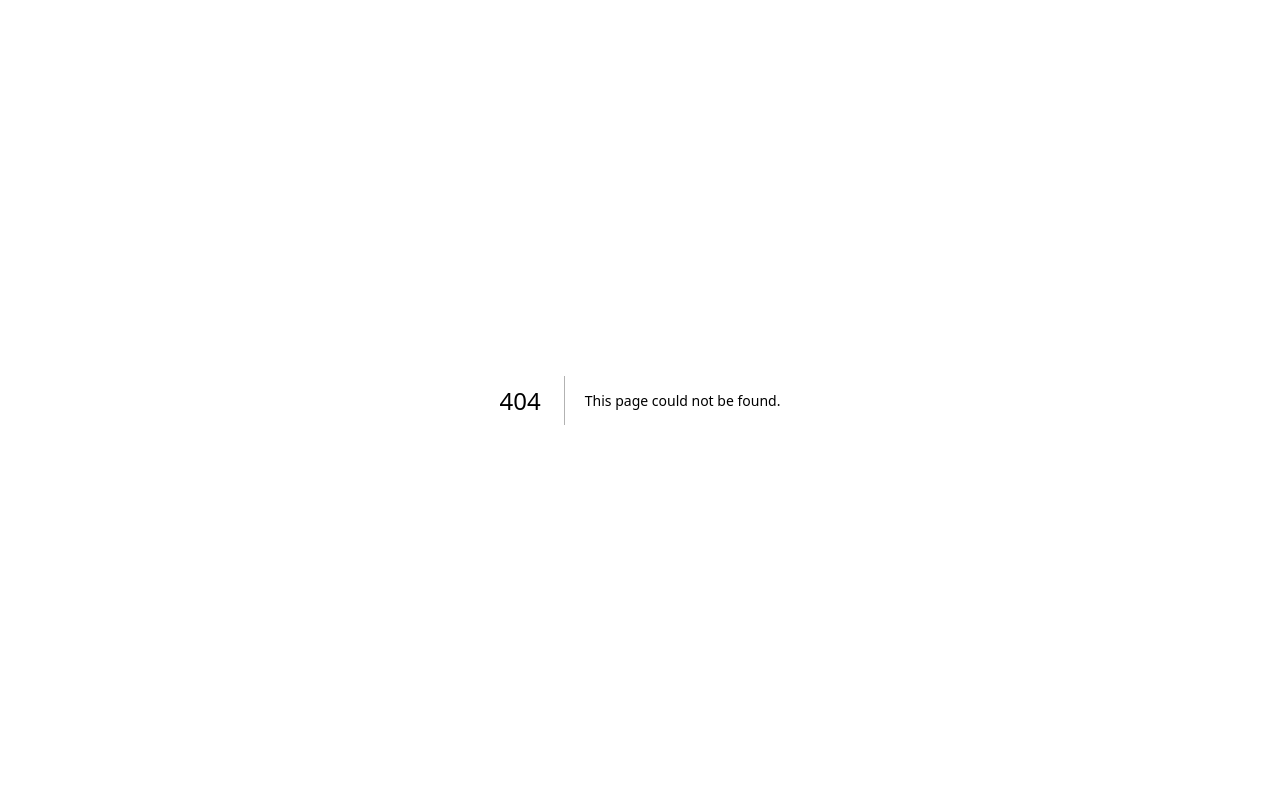
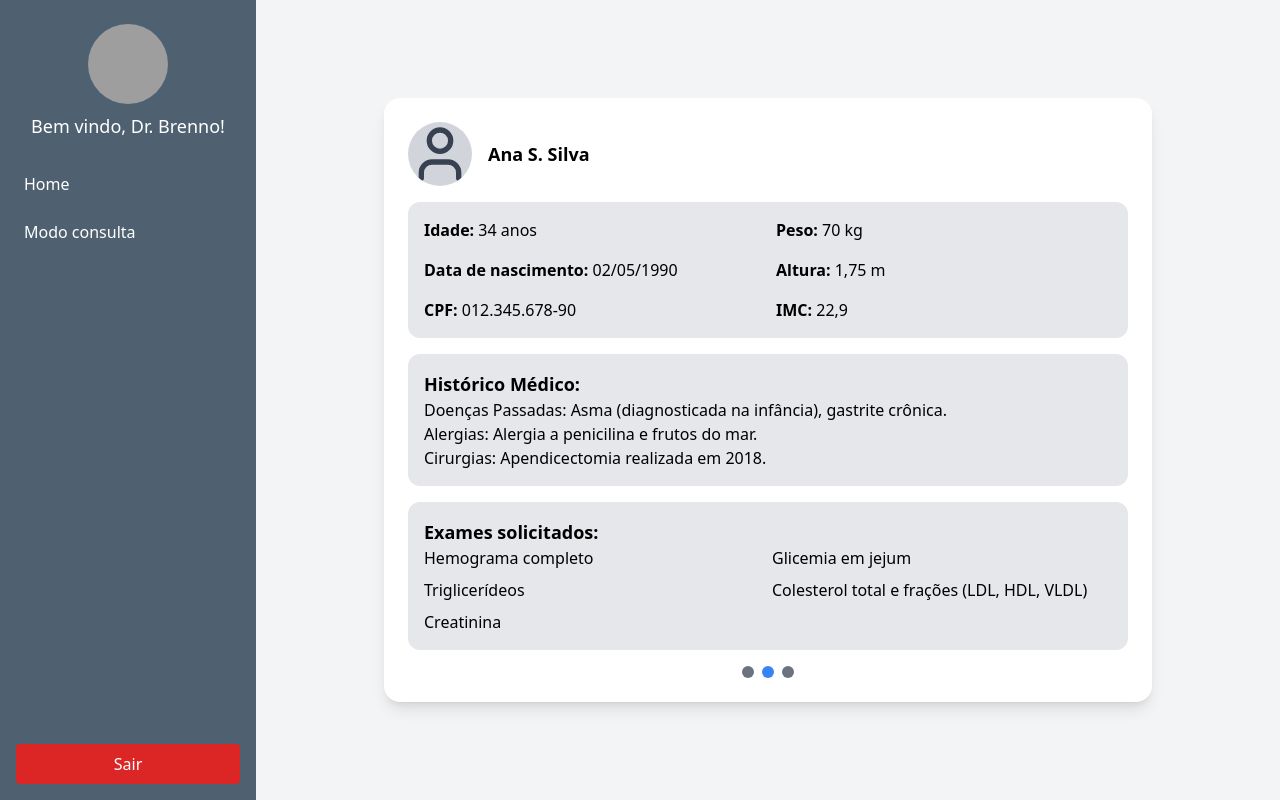
Before and after one commit to AWTECHTHE/XCLINIC-FULL, a Next.js app: page /modoconsulta in a window 1280 px wide. Before the commit this address had no page. Built offline with nearby package versions, Linux system fonts and the light colour scheme; grey boxes are pictures that could not be loaded.

Commit message:
Salvando alterações locais antes do pull

```diff
--- a/src/app/components/Sidebar.tsx
+++ b/src/app/components/Sidebar.tsx
@@ -4,7 +4,7 @@ import React from 'react';
 
 export default function Sidebar() {
   return (
-    <aside className="w-64 bg-blue-900 text-white flex flex-col">
+    <aside className="w-64  bg-[#4F6170]  text-white flex flex-col">
       {/* Cabeçalho da Sidebar */}
    <div className="p-6 flex flex-col items-center">
         {/*  Imagem/Avatar do Médico  */}
--- a/src/pages/dashboard.tsx
+++ b/src/pages/dashboard.tsx
@@ -1,3 +1,6 @@
+import '../styles/globals.css'
+
+
 export default function Dashboard() {
   return (
     <div className="container mx-auto p-4">
--- /dev/null
+++ b/src/pages/modoconsulta.tsx
@@ -0,0 +1,62 @@
+
+import Sidebar from '@/app/components/Sidebar';
+import '../styles/globals.css'
+
+import { User, Home, LogOut } from "lucide-react";
+
+export default function MedicalDashboard() {
+  return (
+    <div className="flex h-screen bg-gray-100">
+     <Sidebar/>
+      {/* Main Content */}
+      <main className="flex-1 flex justify-center items-center p-8">
+        <div className="bg-white rounded-2xl shadow-lg p-6 w-full max-w-3xl">
+          {/* Profile Section */}
+          <div className="flex items-center gap-4">
+            <div className="w-16 h-16 bg-gray-300 rounded-full overflow-hidden">
+              <User className="w-full h-full text-gray-700" />
+            </div>
+            <span className="text-lg font-semibold">Ana S. Silva</span>
+          </div>
+
+          {/* Patient Info */}
+          <div className="bg-gray-200 p-4 mt-4 rounded-xl grid grid-cols-2 gap-4">
+            <p><strong>Idade:</strong> 34 anos</p>
+            <p><strong>Peso:</strong> 70 kg</p>
+            <p><strong>Data de nascimento:</strong> 02/05/1990</p>
+            <p><strong>Altura:</strong> 1,75 m</p>
+            <p><strong>CPF:</strong> 012.345.678-90</p>
+            <p><strong>IMC:</strong> 22,9</p>
+          </div>
+
+          {/* Medical History */}
+          <div className="bg-gray-200 p-4 mt-4 rounded-xl">
+            <h3 className="text-lg font-semibold">Histórico Médico:</h3>
+            <p>Doenças Passadas: Asma (diagnosticada na infância), gastrite crônica.</p>
+            <p>Alergias: Alergia a penicilina e frutos do mar.</p>
+            <p>Cirurgias: Apendicectomia realizada em 2018.</p>
+          </div>
+
+          {/* Requested Exams */}
+          <div className="bg-gray-200 p-4 mt-4 rounded-xl">
+            <h3 className="text-lg font-semibold">Exames solicitados:</h3>
+            <div className="grid grid-cols-2 gap-2">
+              <p>Hemograma completo</p>
+              <p>Glicemia em jejum</p>
+              <p>Triglicerídeos</p>
+              <p>Colesterol total e frações (LDL, HDL, VLDL)</p>
+              <p>Creatinina</p>
+            </div>
+          </div>
+
+          {/* Pagination */}
+          <div className="flex justify-center mt-4">
+            <span className="w-3 h-3 bg-gray-500 rounded-full mx-1"></span>
+            <span className="w-3 h-3 bg-blue-500 rounded-full mx-1"></span>
+            <span className="w-3 h-3 bg-gray-500 rounded-full mx-1"></span>
+          </div>
+        </div>
+      </main>
+    </div>
+  );
+}
```
Also changed, not shown: src/pages/register.tsx (line endings or trailing spaces), 1 other file (tests, documents, lock files or other folders).
